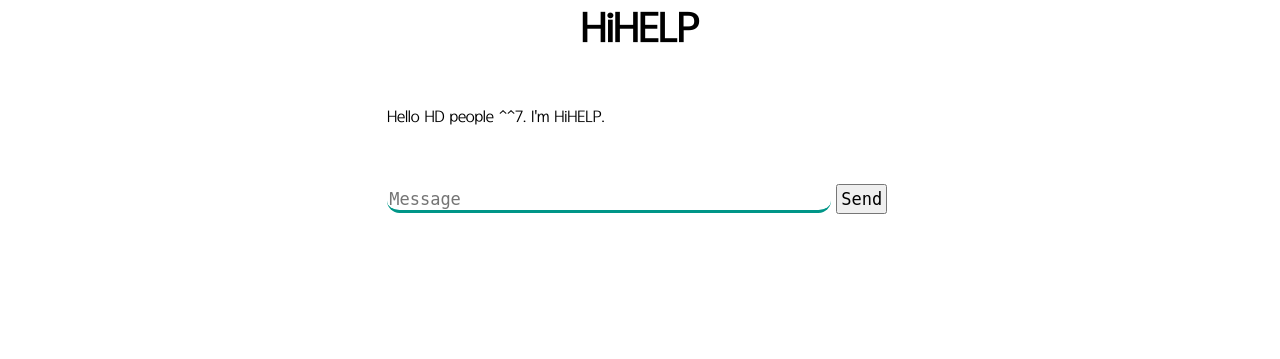
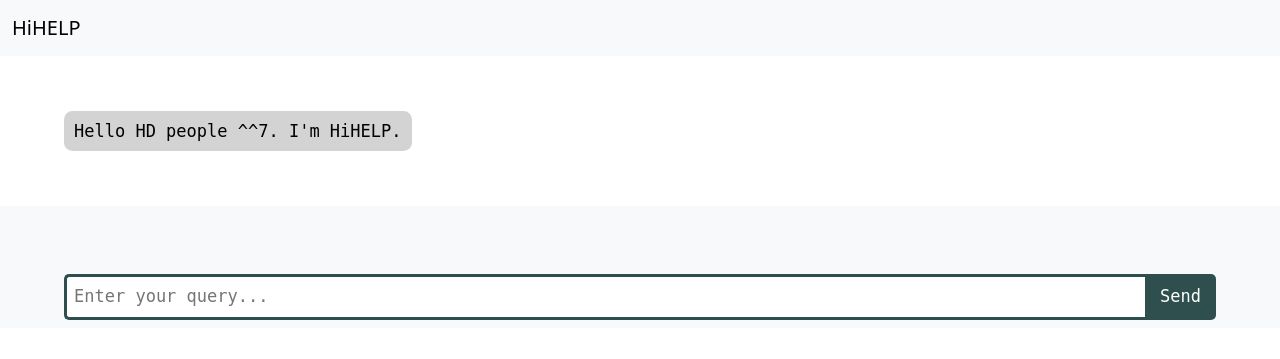
Before and after one commit to zoohoson/chatbot, a Flask app: page / in a window 1280 px wide. Shown: the top 359 px of the page. Run offline with Flask 2, Linux system fonts and the light colour scheme; some libraries are stand-ins or nearby versions.

Commit message:
ui navbar add, color change

```diff
--- a/static/style.css
+++ b/static/style.css
@@ -25,28 +25,24 @@ h3 {
 #chatbox {
     margin-left: auto;
     margin-right: auto;
-    width: 40%;
+    width: 90%;
     margin-top: 60px;
 }
 
 #userInput {
     margin-left: auto;
     margin-right: auto;
-    width: 40%;
+    width: 90%;
     margin-top: 60px;
 }
 
 #textInput {
     width: 87%;
-    border: none;
-    border-radius: 2em;
-    border-bottom: 3px solid #009688;
     font-family: monospace;
     font-size: 17px;
 }
 
 #buttonInput {
-    padding: 3px;
     font-family: monospace;
     font-size: 17px;
 }
@@ -60,3 +56,52 @@ h3 {
 }
 
 .userText span {
+    background-color: darkslategrey;
+    border-radius: 0.5em;
+    padding: 10px;
+}
+
+.botText {
+    color: black;
+    font-family: monospace;
+    font-size: 17px;
+    text-align: left;
+    line-height: 30px;
+}
+
+.botText span {
+    background-color: lightgray;
+    border-radius: 0.5em;
+    padding: 10px;
+}
+
+#tidbit {
+    position:absolute;
+    bottom:0;
+    right:0;
+    width: 300px;
+}
+
+
+.input-with-button {
+display: flex;
+align-items: center;
+justify-content: center;
+}
+
+.input-with-button input {
+padding: 7px;
+border: 3px solid darkslategrey;
+border-right: none;
+border-radius: 5px 0 0 5px;
+flex: 1;
+}
+
+.input-with-button button {
+background-color: darkslategrey;
+color: #fff;
+padding: 10px 15px;
+border: none;
+border-radius: 0 5px 5px 0;
+cursor: pointer;
+}
--- a/templates/index.html
+++ b/templates/index.html
@@ -1,83 +1,112 @@
 <!DOCTYPE html>
 <html>
   <head>
-    <link rel="stylesheet" type="text/css" href="/static/style.css">
+    <!-- HiHELP css -->
+    <link rel="stylesheet" type="text/css" href="/static/style.css" />
     <script src="https://ajax.googleapis.com/ajax/libs/jquery/3.2.1/jquery.min.js"></script>
+    <!-- Bootstrap css -->
+    <meta name="viewport" content="width=device-width, initial-scale=1">
+    <title>HiHELP</title>
+    <link href="https://cdn.jsdelivr.net/npm/bootstrap@5.3.0-alpha1/dist/css/bootstrap.min.css" rel="stylesheet" integrity="sha384-GLhlTQ8iRABdZLl6O3oVMWSktQOp6b7In1Zl3/Jr59b6EGGoI1aFkw7cmDA6j6gD" crossorigin="anonymous">
   </head>
   <body>
-    <h1 font-family: HYUNDAIlight>HiHELP</h1>
+    <!-- Navigation Bar -->
+    <nav class="navbar sticky-top bg-body-tertiary">
+      <div class="container-fluid">
+          <a class="navbar-brand" href="#">HiHELP</a>
+      </div>
+    </nav>
+
     <div>
       <div id="chatbox">
         <p class="botText"><span>Hello HD people ^^7. I'm HiHELP.</span></p>
-
       </div>
-      <div id = "chatbox">
+      <div id="chatbox">
         <button id="clickbutton" onclick="AIsolution()"></button>
       </div>
-      <div id="userInput">
+      <nav class="navbar sticky-bottom bg-body-tertiary">
+        <div id="userInput" class="input-with-button">
+          <input id="textInput" type="text" name="msg" placeholder="Enter your query...">
+          <button id="buttonInput" type="submit">Send</button>
+        </div>
+      </nav>
 
-        <input id="textInput" type="text" name="msg" placeholder="Message">
-        <input id="buttonInput" type="submit" value="Send">
-      </div>
       <script>
-        $('document').ready(function(){document.getElementById("clickbutton").style.display = "none";})
+        $("document").ready(function () {
+          document.getElementById("clickbutton").style.display = "none";
+        });
         function getBotResponse() {
           var rawText = $("#textInput").val();
-          var userHtml = '<p class="userText"><span>' + rawText.toUpperCase() + '</span></p>';
+          var userHtml =
+            '<p class="userText"><span>' +
+            rawText.toUpperCase() +
+            "</span></p>";
           $("#textInput").val("");
-          var response = ""
+          var response = "";
           const btn = document.getElementById("clickbutton");
-          if (userHtml.includes('MAIN ENGINE') || userHtml.includes("GENERATOR ENGINE") || userHtml.includes("ROTATOR")){
-            response = 'HiCBM';
-            btn.innerText  = "Go to HiCBM"
+
+          if (
+            userHtml.includes("MAIN ENGINE") ||
+            userHtml.includes("GENERATOR ENGINE") ||
+            userHtml.includes("ROTATOR")
+          ) {
+            response = "HiCBM";
+            btn.innerText = "Go to HiCBM";
             btn.style.display = "";
+          } else if (
+            userHtml.includes("CCTV") ||
+            userHtml.includes("SAFETY") ||
+            userHtml.includes("FIRE") ||
+            userHtml.includes("SOS")
+          ) {
+            response = "HiCAMS";
+            btn.innerText = "Go to HiCAMS";
+            btn.style.display = "";
+          } else if (userHtml.includes("MAP") || userHtml.includes("ROUTE")) {
+            response = "HiMAP";
+            btn.innerText = "Go to HiMAP";
+            btn.style.display = "";
+          }
 
-          }
-          else if (userHtml.includes('CCTV')|| userHtml.includes('SAFETY') || userHtml.includes('FIRE')|| userHtml.includes('SOS')){
-            response = 'HiCAMS';
-            btn.innerText  = "Go to HiCAMS"
-            btn.style.display = ""
-          }
-          else if (userHtml.includes('MAP')|| userHtml.includes("ROUTE")){
-            response = 'HiMAP';
-            btn.innerText  = "Go to HiMAP"
-            btn.style.display =""
-          }
-          $("#chatbox").append('<p class="userText"><span>' + rawText + '</span></p>');
+          $("#chatbox").append(
+            '<p class="userText"><span>' + rawText + "</span></p>"
+          );
           // $("#chatbox").append(response);
-
-          document.getElementById('userInput').scrollIntoView({block: 'start', behavior: 'smooth'});
-          $.get("/get", { msg: rawText }).done(function(data) {
-            var botHtml = '<p class="botText"><span>' + data + '</span></p>';
+          document
+            .getElementById("userInput")
+            .scrollIntoView({ block: "start", behavior: "smooth" });
+          $.get("/get", { msg: rawText }).done(function (data) {
+            var botHtml = '<p class="botText"><span>' + data + "</span></p>";
             $("#chatbox").append(botHtml);
-            document.getElementById('userInput').scrollIntoView({block: 'start', behavior: 'smooth'});
+            document
+              .getElementById("userInput")
+              .scrollIntoView({ block: "start", behavior: "smooth" });
           });
         }
 
-        function AIsolution(){
+        function AIsolution() {
           const btn = document.getElementById("clickbutton");
-          if (btn.innerText == 'Go to HiCBM') {
+          if (btn.innerText == "Go to HiCBM") {
             window.location = "http://10.130.67.140:8001/";
-
-          }
-          else if(btn.innerText == "Go to HiCAMS"){
+          } else if (btn.innerText == "Go to HiCAMS") {
+            window.location = "http://10.130.67.140:8000/";
+          } else {
             window.location = "http://10.130.67.140:8000/";
           }
-          else{
-            window.location = "http://10.130.67.140:8000/"
+        }
+
+        $("#textInput").keypress(function (e) {
+          if (e.which == 13) {
+            getBotResponse();
           }
-        }
-        $("#textInput").keypress(function(e) {
-            if(e.which == 13) {
-                getBotResponse();
-            }
         });
-        $("#buttonInput").click(function() {
+        $("#buttonInput").click(function () {
           getBotResponse();
-        })
+        });
       </script>
-      <p>
-      </p>
+      <p></p>
     </div>
+    <!-- Bootstrap js -->
+    <script src="https://cdn.jsdelivr.net/npm/bootstrap@5.3.0-alpha1/dist/js/bootstrap.bundle.min.js" integrity="sha384-w76AqPfDkMBDXo30jS1Sgez6pr3x5MlQ1ZAGC+nuZB+EYdgRZgiwxhTBTkF7CXvN" crossorigin="anonymous"></script>
   </body>
 </html>
```
Also changed, not shown: assets/trash_zoohoson.txt (added, +53 -0 lines).
